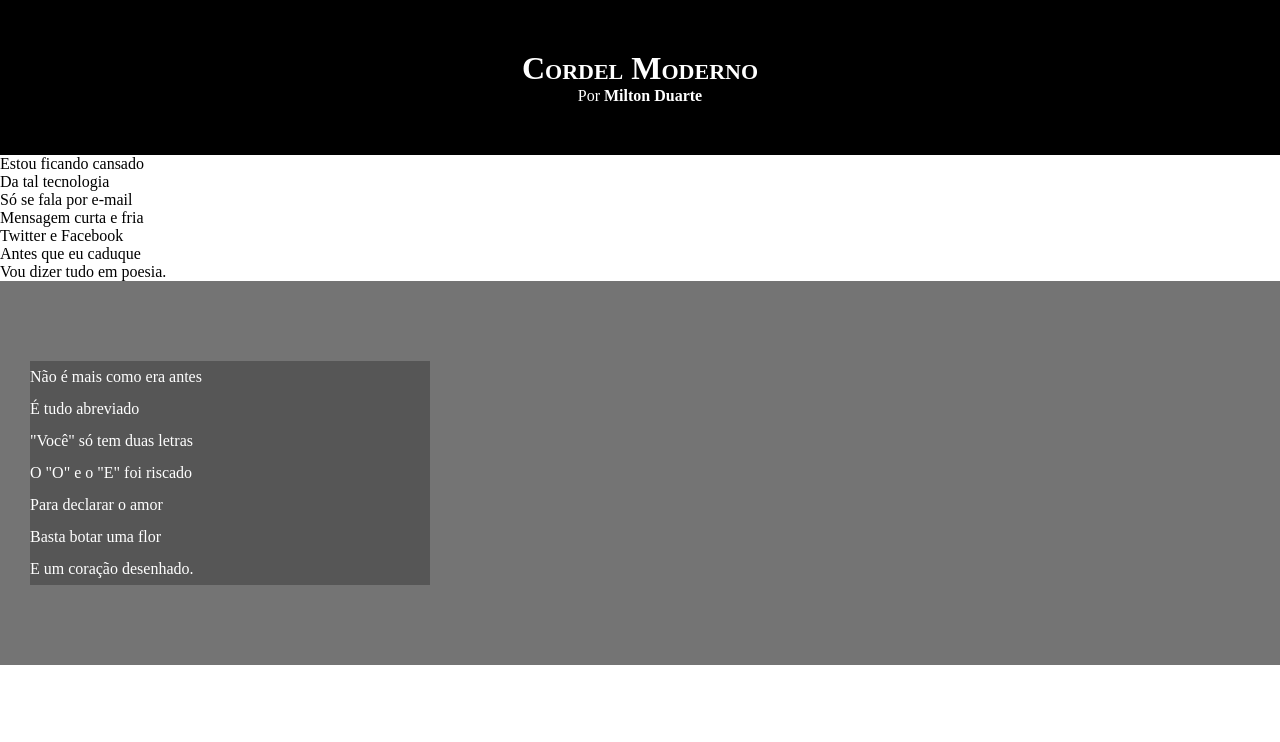
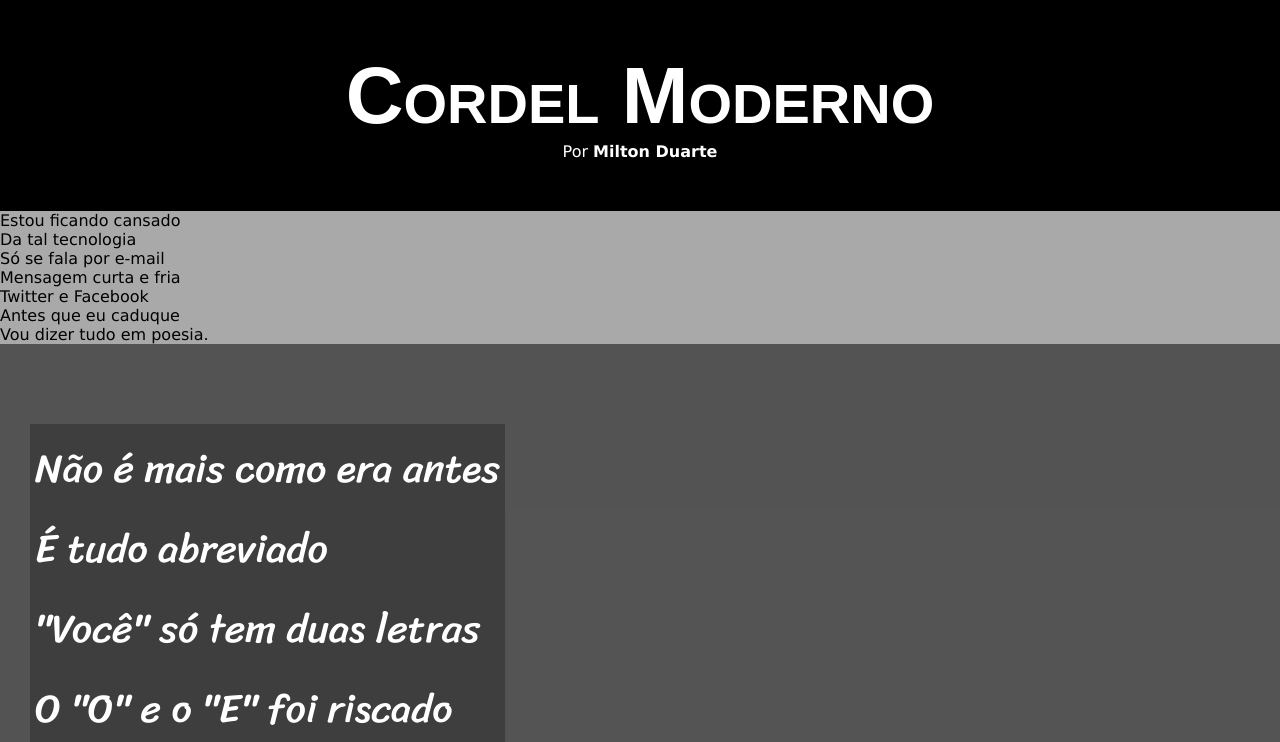
Before and after one commit to vitoriaglima/html-css, a plain HTML site: page desafios/d012/cordel.html in a window 1280 px wide. Shown: the top 742 px of the page. Drawn offline with Linux system fonts and the light colour scheme; a web font is replaced by a local one.

Commit message:
Atualização de estilos desafio 12

```diff
--- a/desafios/d012/style.css
+++ b/desafios/d012/style.css
@@ -3,12 +3,20 @@
 @import url('https://fonts.googleapis.com/css2?family=Passero+One&family=Sriracha&display=swap');
 
 :root{
-    --fonte1; Verdana, Geneva, Tahoma, sans-serif;
+    --fonte1: Verdana, Geneva, Tahoma, sans-serif;
+    --fonte2:"Passion One", sans-serif;
+    --fonte3: "Sriracha", cursive;
 }
 
 * {
     margin: 0px;
     padding: 0px;
+}
+
+html, body {
+    min-height: 100vh;
+    background-color: darkgrey;
+    font-family: var(--fonte1);
 }
 
 header {
@@ -20,9 +28,12 @@ header {
 header > h1 {
     padding-top: 50px;
     font-variant: small-caps;
+    font-family: var(--fonte2);
+    font-size: 10vh;
 }
 header > p {
     padding-bottom: 50px;
+    font-size: 1em;
 
 }
 
@@ -41,6 +52,8 @@ section {
     padding-bottom: 10vh;
     line-height: 2em;
     padding-left: 30px;
+    font-family: var(--fonte3);
+    font-size: 5vh;
 }
 
 section.normal {
@@ -55,7 +68,8 @@ section.imagem {
 
 section.imagem > p {
     background-color: rgba(0, 0, 0, 0.259);
-    width: 400px;
+    display: inline-block;
+    padding: 5px;
 }
 
 footer {
```
